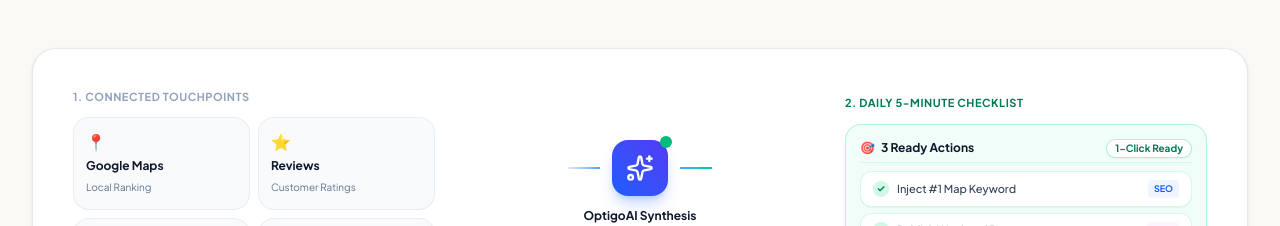
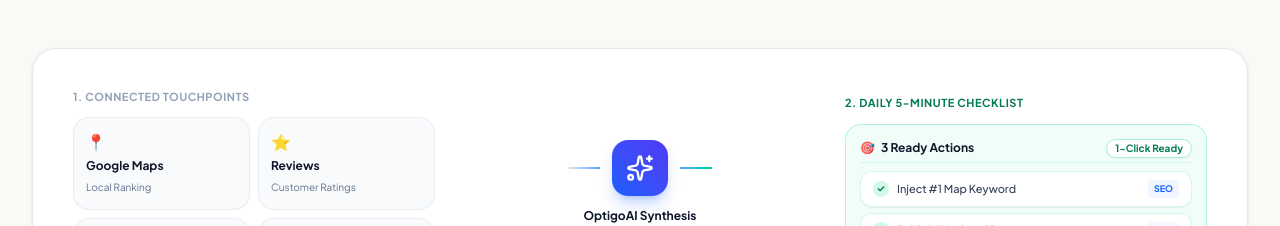
Before and after one commit to optigoai/optigoai-landing, a React (Vite) app: page / in a window 1280 px wide. Shown: the part 8560-8786 px from the top of the page. Built offline with nearby package versions, Linux system fonts and the light colour scheme.

Commit message:
feat: add WhyOptigoAI landing page section to illustrate data synthesis architecture

```diff
--- a/src/components/WhyOptigoAI.tsx
+++ b/src/components/WhyOptigoAI.tsx
@@ -80,8 +80,6 @@
                 <div className="w-14 h-14 rounded-2xl bg-gradient-to-tr from-blue-600 to-indigo-600 text-white flex items-center justify-center shadow-lg shadow-blue-600/25 relative">
                   <Sparkles className="w-7 h-7" />
                   <span className="absolute -top-1 -right-1 flex h-3 w-3">
-                    <span className="animate-ping absolute inline-flex h-full w-full rounded-full bg-emerald-400 opacity-75"></span>
-                    <span className="relative inline-flex rounded-full h-3 w-3 bg-emerald-500"></span>
                   </span>
                 </div>
                 <div className="hidden lg:block w-8 h-[2px] bg-gradient-to-r from-blue-400 to-emerald-400" />
```
